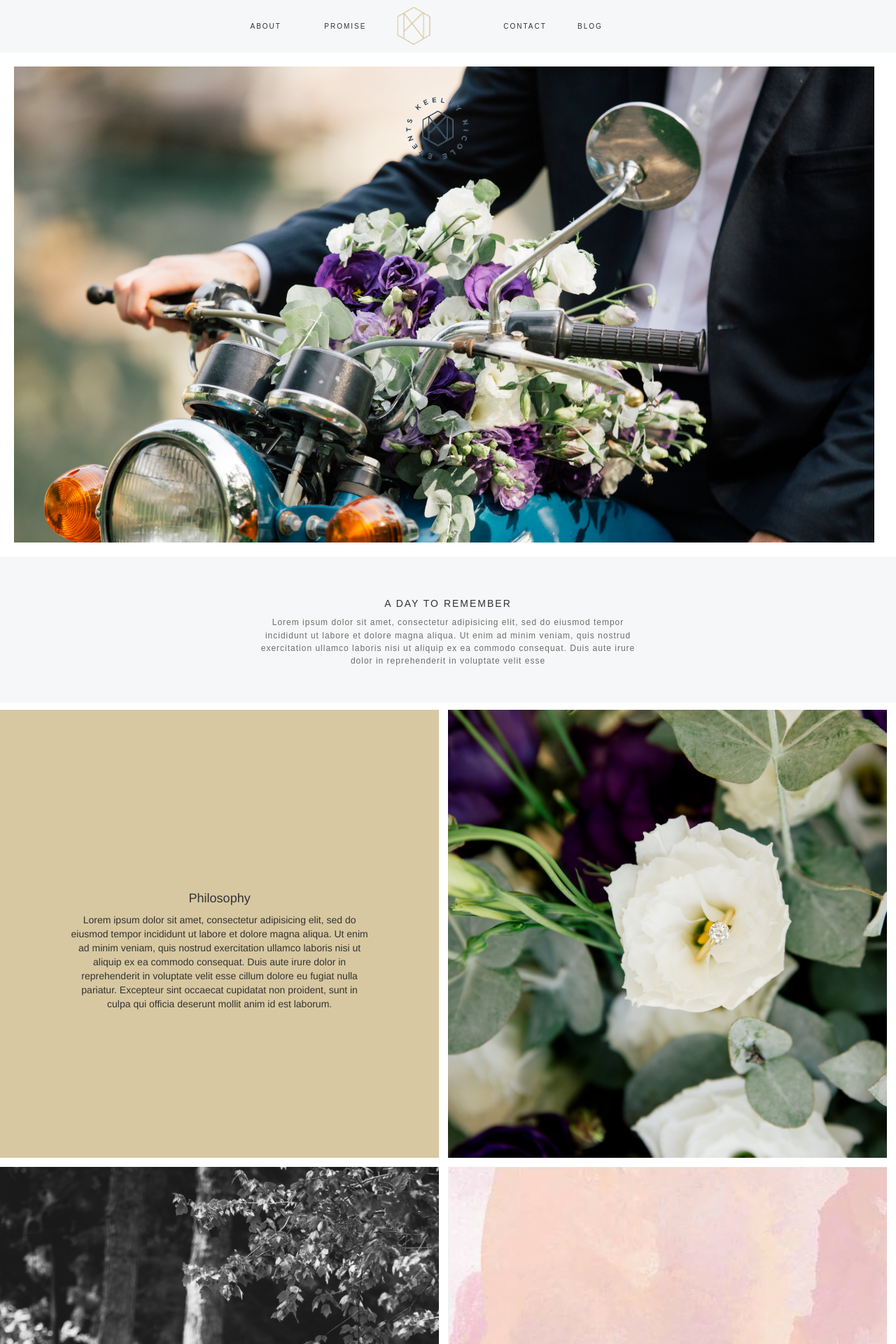
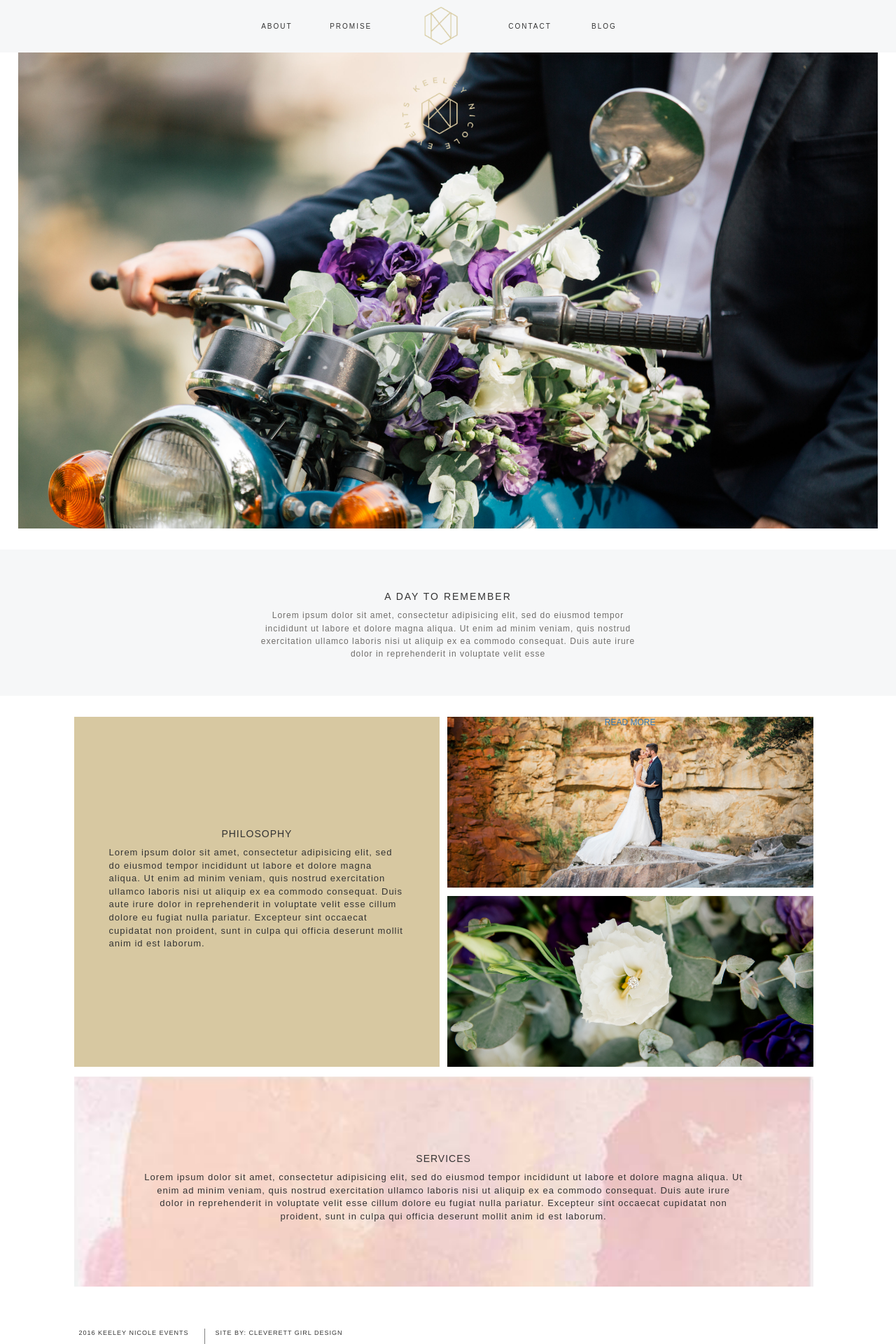
Before and after one commit to cleverettgirl/KeeleyNicole, a PHP site: page / in a window 1280 px wide. Shown: the top 1920 px of the page at 70% size. Run offline with PHP 8.4, Linux system fonts and the light colour scheme.

Commit message:
changed initial design

```diff
--- a/css/main.css
+++ b/css/main.css
@@ -202,7 +202,7 @@ textarea {
         background-size:cover;
         height:85vh;
         width:96vw;
-        margin:20px;
+
     }
 
     #navbar{
@@ -219,12 +219,14 @@ textarea {
         text-transform:uppercase;
         letter-spacing:2px;
         line-height:75px;
+        text-align: center;
     }
 
     li#navlogo{
         background-image:url('../img/LOGO.png');
         background-size:contain;
         background-repeat:no-repeat;
+        background-position:center;
         height:75px;
         width:150px;
         margin:0 auto;
@@ -252,7 +254,8 @@ textarea {
         width:100%;
         height:100%;
         background-color:#f6f7f8;
-        margin-bottom:10px;
+        margin-bottom:30px;
+        margin-top:30px;
     }
 
     .title{
@@ -298,6 +301,7 @@ textarea {
         padding-right:0 !important;
     }
 
+
     .yellow{
         padding-left:0 !important;
         padding-right:0 !important;
@@ -306,6 +310,7 @@ textarea {
     .green{
         padding-left:0 !important;
         padding-right:0 !important;
+        margin-bottom:30px;
     }
 
     #passion{
@@ -314,13 +319,15 @@ textarea {
 
     div.about1{
         background-color:#d7c8a1;
-        height:640px;
+        height:500px;
         width:99%;
         display:inline-block;
-        padding-left:0;
+        padding: 50px;
         float:left;
-        padding-top:250px;
+        padding-top:150px;
     }
+
+
 
     .about1 > p {
         padding-left:100px;
@@ -335,52 +342,104 @@ textarea {
     }
 
     div.about2{
+        background-image:url('../img/AnthonyKeeley.jpg');
+        background-size:cover;
+        background-repeat:no-repeat;
+        background-position-y: -100px;
+        /*background-position-x: -100px;*/
+        max-height:244px;
+        float:right;
+        opacity:1;
+        width:99%;
+        height:500px;
+        display:inline-block;
+        margin-bottom:12px;
+    }
+
+     div.about3{
         background-image:url('../img/ring.jpg');
         background-size:cover;
         background-repeat:no-repeat;
-        background-position-x: -100px;
+        background-position-y: -50px;
+        /*background-position-x: -100px;*/
+        max-height:244px;
         float:right;
-        /*opacity:.5;*/
+   /*     opacity:.5;*/
         width:99%;
-        height:640px;
+        height:500px;
         display:inline-block;
+    }
+
+
+ /*   div.about2:hover, div.about3:hover{
+        opacity:.5;
+        -webkit-transition: .5s ease;
+    }*/
+
+
+    div.about4{
+        background-image: url('../img/bbb.png');
+        background-repeat:no-repeat;
+        background-size:cover;
+        width:100%;
+        height:300px;
+        display:inline-block;
+        padding-top:100px;
+        margin-top:14px;
+    }
+
+    #a4{
+        font-family:sans-serif;
+        font-size:14px;
+        text-transform: uppercase;
+        letter-spacing:1px;
+    }
+
+    .services{
+        font-family: sans-serif !important;
+        font-size: 13px !important;
+        letter-spacing:1px;
+    }
+
+
+    .button{
+        font-family:sans-serif;
+        font-size:12px;
+        text-transform:uppercase;
+        text-align:center !important;
+    }
+
+/*    .big{
+        border:1px solid blue;
+        width:100px;
+        height:100px;
+    }
+
+    .little{
+        background-color:yellow;
+        width:75px;
+        height:75px;
+        margin:10px;
+    }*/
+
+    footer{
+        margin-bottom:30px;
+    }
+
+    #foot{
+        margin-left:0 !important;
+        font-size:9px !important;
+        margin-top:30px;
+        text-transform: uppercase;
+        letter-spacing: 1px;
+    }
+
+    .a{
+        border-right:1px solid gray;
+    }
 
     }
 
-     div.about3{
-        background-image:url('../img/ak.jpg');
-        background-size:cover;
-        background-repeat:no-repeat;
-        /*background-position-y: -200px;*/
-        height:640px;
-        width:99%;
-        display:inline-block;
-        padding-left:0;
-        float:left;
-
-    }
-
-    div.about4{
-        background-image: url('../img/bbb.png');
-        float:right;
-        width:99%;
-        height:640px;
-        display:inline-block;
-        padding-top:250px;
-    }
-
-    #intro{
-        width:100%;
-        height:100%;
-        margin-top:13px;
-        padding-bottom:30px;
-    }
-
-    #meetkeeley{
-        background-color: #6F6D6A;
-        height:300px;
-        margin-top:20px;
-    }
 
     }
 }
--- a/home.html
+++ b/home.html
@@ -36,7 +36,7 @@
                 <ul class="row">
                     <li class="col-sm-1 col-sm-offset-3"> About </li>
                     <li class="col-sm-1"> Promise </li>
-                    <li class="col-sm-2" id="navlogo"></li>
+                    <li class="col-sm-2" id="navlogo"</li>
                     <li class="col-sm-1"> Contact </li>
                     <li class="col-sm-1"> Blog </li>
                 </ul>
@@ -49,7 +49,7 @@
             <div class="container backsplash">
                 <div class="row">
                     <div class="col-sm-2 col-sm-offset-5">
-                        <img src="img/logo1.png" class="logo">
+                        <img src="img/new.png" class="logo">
                     </div>
                 </div>
             </div>
@@ -72,10 +72,11 @@
 
         <div class="container" id="about">
             <div class="row">
-                <div class="col-sm-6 red">
+                <div class="col-sm-5 col-sm-offset-1 red">
                     <div class="about1">
-                        <center><h4> Philosophy </h4></center>
-                        <p>Lorem ipsum dolor sit amet, consectetur adipisicing elit, sed do eiusmod
+                        <div>
+                            <center><h4 id="a4"> Philosophy </h4></center>
+                            <p class="services">Lorem ipsum dolor sit amet, consectetur adipisicing elit, sed do eiusmod
                             tempor incididunt ut labore et dolore magna aliqua. Ut enim ad minim veniam,
                             quis nostrud exercitation ullamco laboris nisi ut aliquip ex ea commodo
                             consequat. Duis aute irure dolor in reprehenderit in voluptate velit esse
@@ -83,19 +84,22 @@
                             proident, sunt in culpa qui officia deserunt mollit anim id est laborum.</p>
                         </div>
                     </div>
-                <div class="col-sm-6 orange">
-                    <div class="about2"></div>
+                </div>
+                <div class="col-sm-5 orange">
+                        <div class="about2 overlay little">
+                            <a href="#"><p class="button"> Read more </p></a>
                         </div>
                 </div>
 
-            <div class="row" id="passion">
-                 <div class="col-sm-6 yellow">
+                <div class="col-sm-5 yellow">
                     <div class="about3"></div>
                 </div>
-                <div class="col-sm-6 green">
+            </div>
+            <div class="row">
+                <div class="col-sm-10 col-sm-offset-1 green">
                     <div class="about4">
-                        <center><h4> Services </h4></center>
-                        <p>Lorem ipsum dolor sit amet, consectetur adipisicing elit, sed do eiusmod
+                        <center><h4 id="a4"> Services </h4></center>
+                        <p class="services">Lorem ipsum dolor sit amet, consectetur adipisicing elit, sed do eiusmod
                         tempor incididunt ut labore et dolore magna aliqua. Ut enim ad minim veniam,
                         quis nostrud exercitation ullamco laboris nisi ut aliquip ex ea commodo
                         consequat. Duis aute irure dolor in reprehenderit in voluptate velit esse
@@ -108,14 +112,25 @@
 
 
 
-
-        <div class="container" id="followMe">
-            <div class="row">
-                <div class="col-sm-7" id="meetkeeley">
+        <div class="big">
+            <div class="little">
 
             </div>
         </div>
+
+        <footer>
+            <div class="container" id="foot">
+                <div class="row">
+                    <div class="col-sm-2 col-sm-offset-1 a">
+                        <p> 2016 Keeley Nicole Events </p>
                     </div>
+                    <div class="col-sm-3">
+                        <p> Site by: Cleverett Girl Design </p>
+                    </div>
+
+                </div>
+            </div>
+        </footer>
 
 
 
```
Also changed, not shown: Screen Shot 2016-07-16 at 9.54.47 AM.png (added), Screen Shot 2016-08-03 at 3.33.25 PM.png (added), Screen Shot 2016-08-11 at 8.08.49 PM.png (added), img/new.png (added), logo1.png (added). Lines whose indentation alone changed are shown as unchanged.
